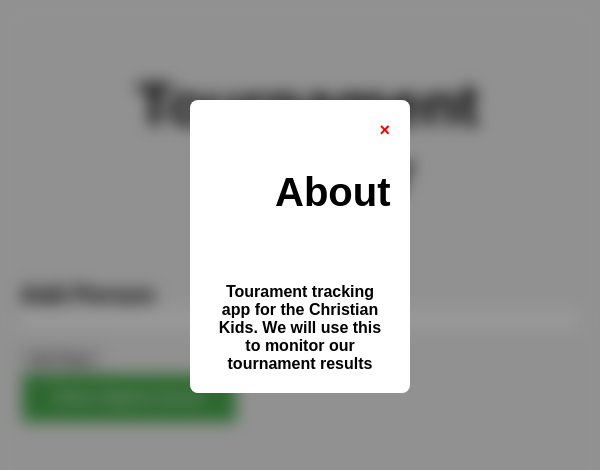
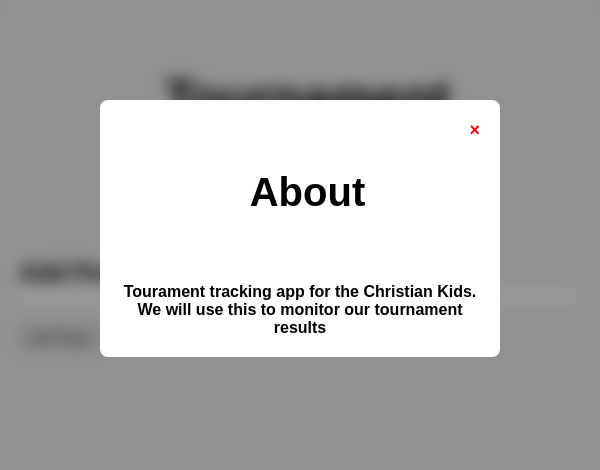
Before and after one commit to PapiCLY/tournament_tracker, a plain HTML site: page index.html in a window 600 px wide. Both pictures are taken after a click on the link "About". Drawn offline with Linux system fonts and the light colour scheme.

Commit message:
finished for now

```diff
--- a/assests/style.css
+++ b/assests/style.css
@@ -191,3 +191,31 @@ a:hover{
     margin: 4px 2px;
     cursor: pointer;
   }
+
+  /* For mobile phones: */
+@media only screen and (max-width: 600px) {
+    /* Header */
+    h1 {
+      font-size: 40px;
+      padding: 20px;
+    }
+
+    /* Modal Content */
+    .aboutContent, .rulesContent, .modal-content {
+      width: 80%; /* Adjust width for smaller screens */
+    }
+  }
+
+  /* For tablets and larger screens: */
+  @media only screen and (min-width: 600px) {
+    /* Header */
+    h1 {
+      font-size: 50px;
+      padding: 50px;
+    }
+
+    /* Modal Content */
+    .aboutContent, .rulesContent, .modal-content {
+      width: 60%; /* Adjust width for tablets */
+    }
+  }
--- a/index.html
+++ b/index.html
@@ -63,7 +63,7 @@
     </div>
 </div>
 
-<button id="showHighestScorerButton">Show Highest Scorer</button>
+<!-- <button id="showHighestScorerButton">Show Highest Scorer</button> -->
 
 
     <footer>
```
